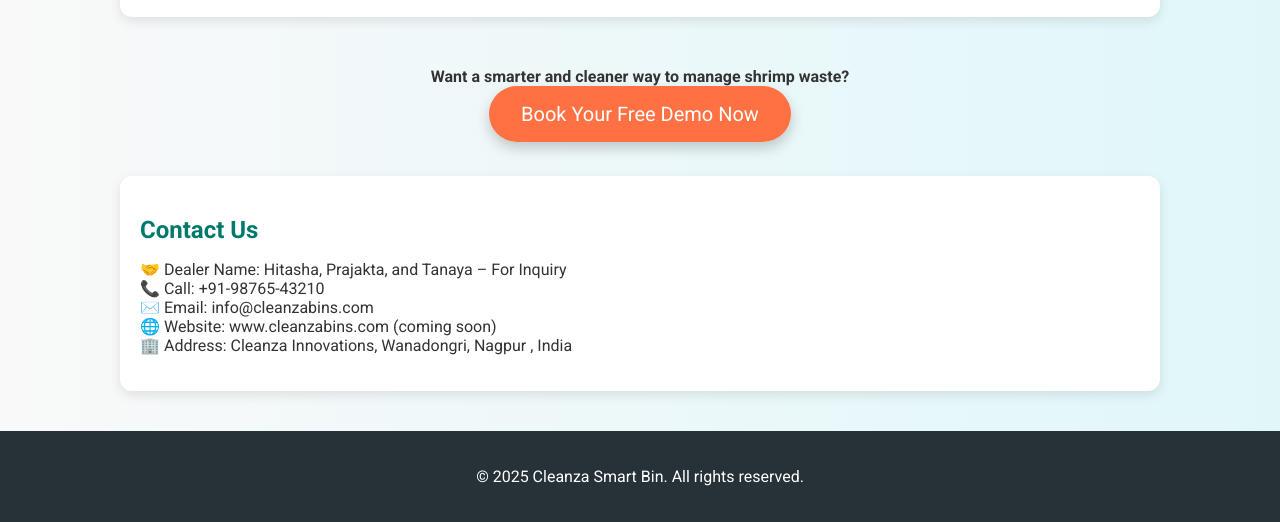
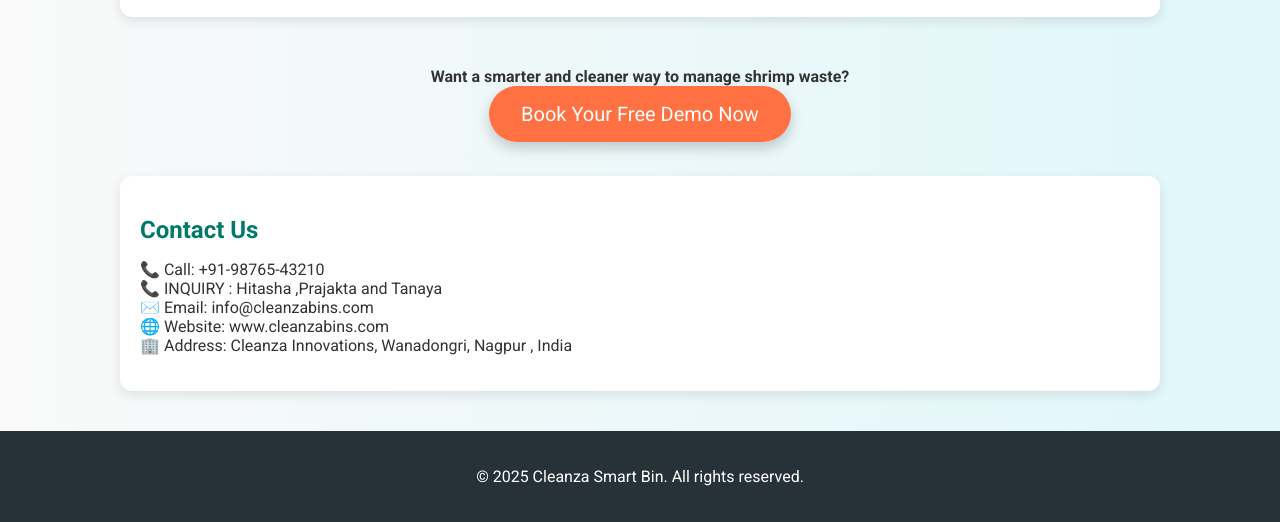
Before and after one commit to shivanimish/cleanza-website, a plain HTML site: page index (1).html in a window 1280 px wide. Shown: the part 2130-2652 px from the top of the page. Drawn offline with Linux system fonts and the light colour scheme.

Commit message:
Add files via upload

```diff
--- a/index (1).html
+++ b/index (1).html
@@ -1,5 +1,5 @@
+<!DOCTYPE html>
 
-<!DOCTYPE html>
 <html lang="en">
 <head>
   <meta charset="UTF-8">
@@ -158,9 +158,9 @@
 <div class="section" id="contact">
   <h2>Contact Us</h2>
   <p class="contact">
-    🤝 Dealer Name: Hitasha, Prajakta, and Tanaya – For Inquiry<br>📞 Call: +91-98765-43210<br>
+    📞 Call: +91-98765-43210<br>                                                                                                               📞 INQUIRY : Hitasha ,Prajakta  and Tanaya <br>
     ✉️ Email: info@cleanzabins.com<br>
-    🌐 Website: www.cleanzabins.com (coming soon)<br>
+    🌐 Website: www.cleanzabins.com<br>
     🏢 Address: Cleanza Innovations, Wanadongri, Nagpur , India
   </p>
 </div>
```
